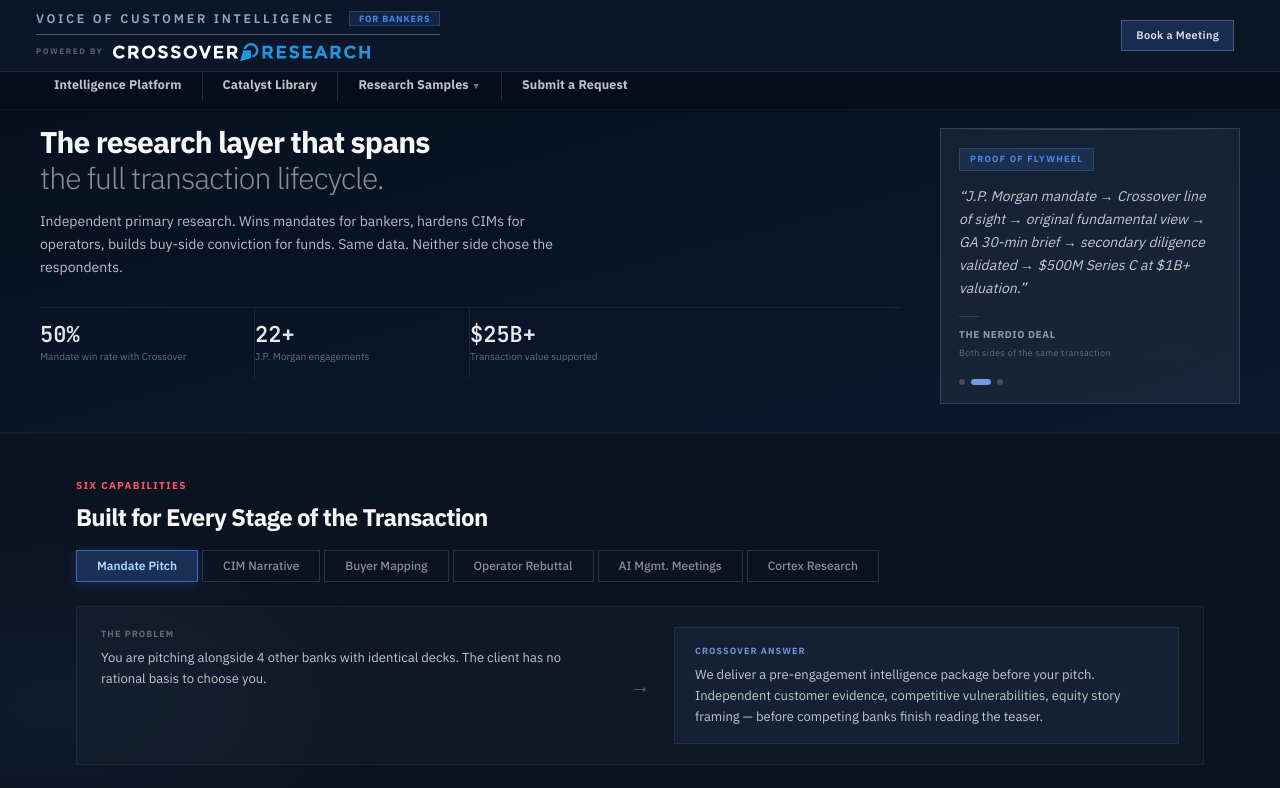
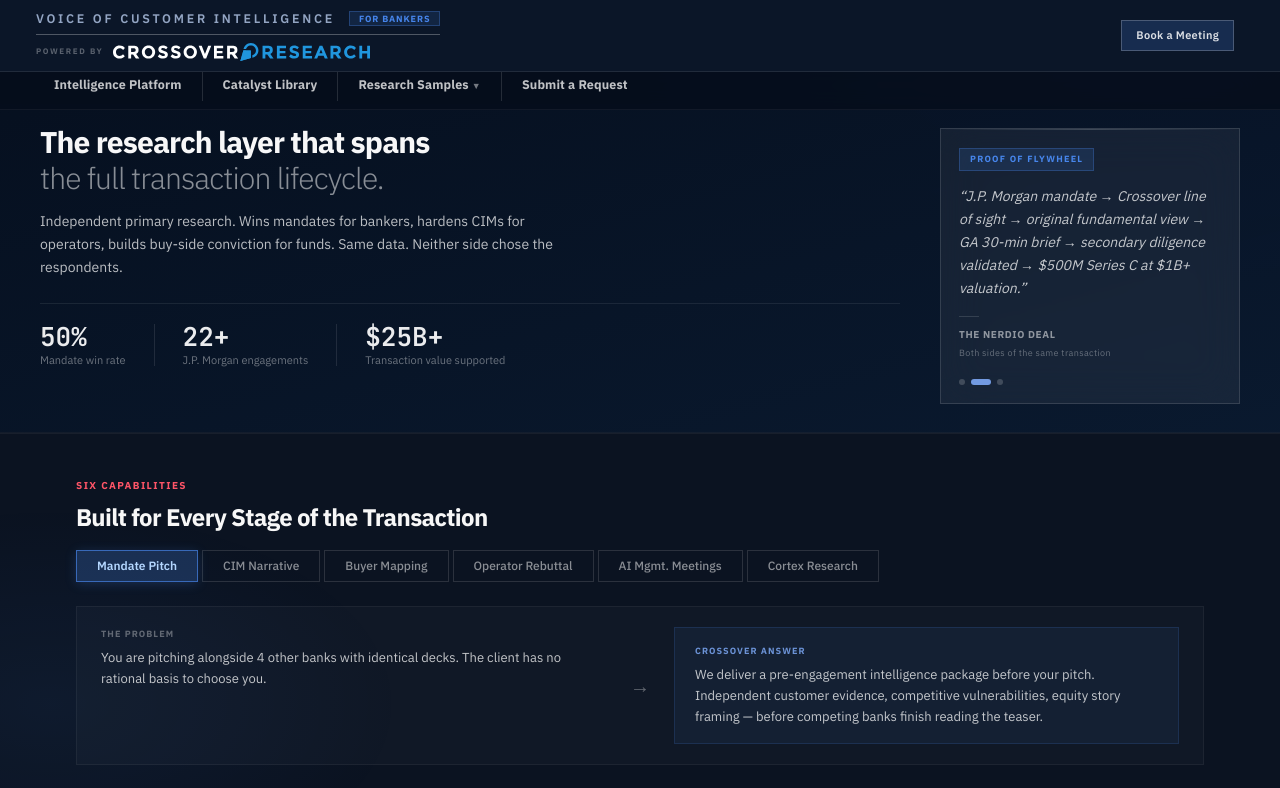
Before and after one commit to Crossover-Research/sell-side-overview-site, a Next.js app: page / in a window 1280 px wide. Shown: the top 788 px of the page. Built offline with nearby package versions, Linux system fonts and the light colour scheme.

Commit message:
fix: metrics strip — flex layout, nowrap labels, 26px numbers

```diff
--- a/app/globals.css
+++ b/app/globals.css
@@ -1102,11 +1102,11 @@ main { padding-top: calc(var(--topbar-h) + var(--tabnav-h)); } /* clearance for
 
 
 /* ── HERO METRICS STRIP ──────────────────────────────────────────────────── */
-.hero-metrics { display: grid; grid-template-columns: repeat(4,1fr); gap: 0; margin-top: 28px; border-top: 1px solid rgba(255,255,255,.08); }
-.hero-metric { padding: 16px 20px 14px 0; border-right: 1px solid rgba(255,255,255,.08); }
-.hero-metric:last-child { border-right: none; }
-.hero-metric-val { font-family: var(--font-mono); font-size: 22px; font-weight: 700; color: rgba(255,255,255,.9); line-height: 1; margin-bottom: 4px; }
-.hero-metric-lbl { font-size: 10px; color: rgba(255,255,255,.38); line-height: 1.4; }
+.hero-metrics { display: flex; gap: 0; margin-top: 24px; padding-top: 20px; border-top: 1px solid rgba(255,255,255,.08); }
+.hero-metric { padding-right: 28px; margin-right: 28px; border-right: 1px solid rgba(255,255,255,.1); }
+.hero-metric:last-child { border-right: none; margin-right: 0; padding-right: 0; }
+.hero-metric-val { font-family: var(--font-mono); font-size: 26px; font-weight: 700; color: rgba(255,255,255,.92); line-height: 1; margin-bottom: 5px; }
+.hero-metric-lbl { font-size: 11px; color: rgba(255,255,255,.4); white-space: nowrap; line-height: 1; }
 .hero-eyebrow { font-size: 10px; font-weight: 600; letter-spacing: .14em; text-transform: uppercase; color: rgba(130,175,255,.55); margin-bottom: 14px; }
 
 /* ── CATALYST TABLE MOBILE ───────────────────────────────────────────────── */
--- a/components/HeroSection.tsx
+++ b/components/HeroSection.tsx
@@ -3,8 +3,8 @@ import { useState, useEffect } from 'react';
 import type { Tab } from '../lib/types';
 
 const METRICS = [
-  { val: '50%',  label: 'Mandate win rate with Crossover' },
-  { val: '22+',  label: 'J.P. Morgan engagements' },
+  { val: '50%',   label: 'Mandate win rate' },
+  { val: '22+',   label: 'J.P. Morgan engagements' },
   { val: '$25B+', label: 'Transaction value supported' },
 ];
 
```
